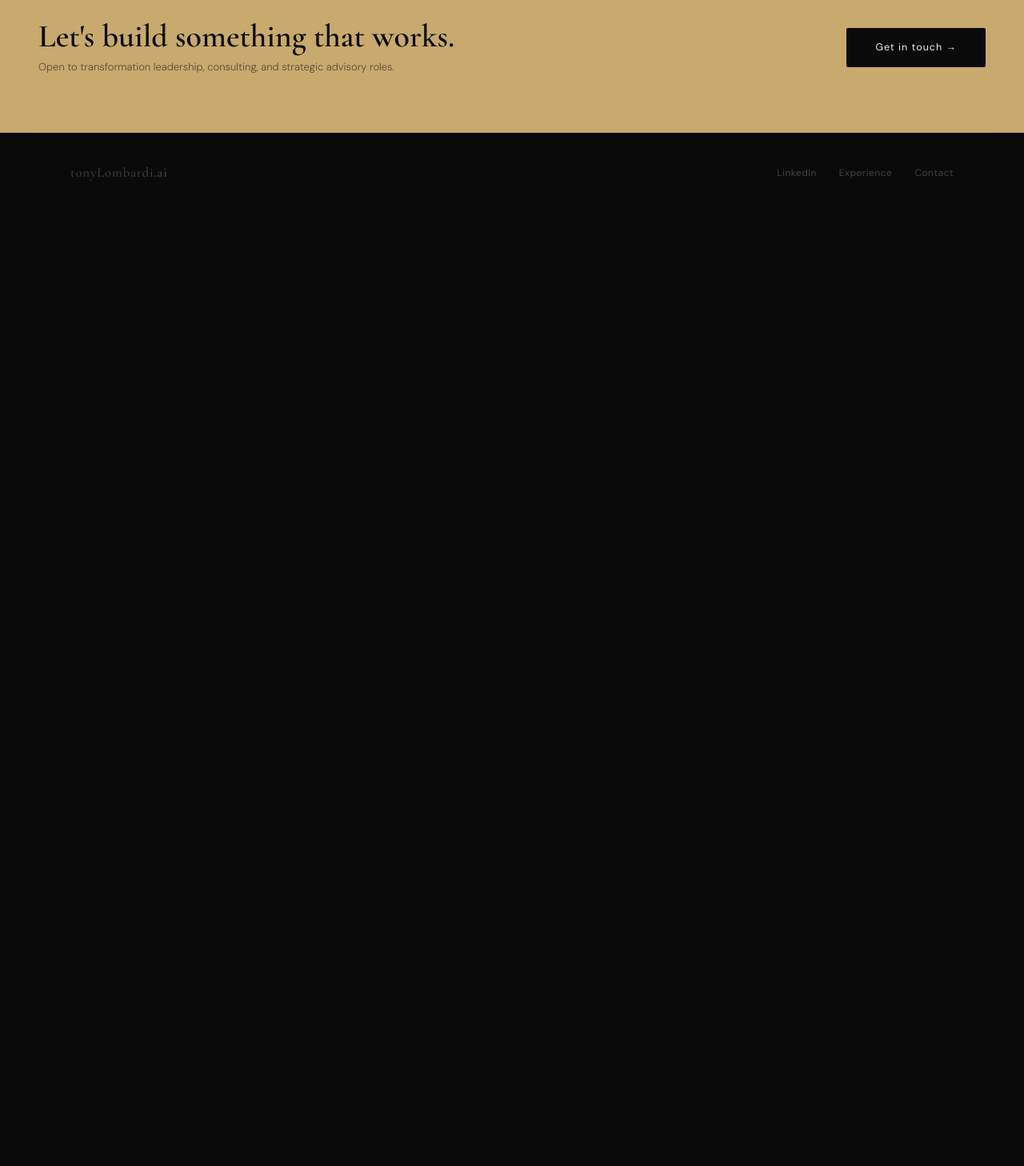
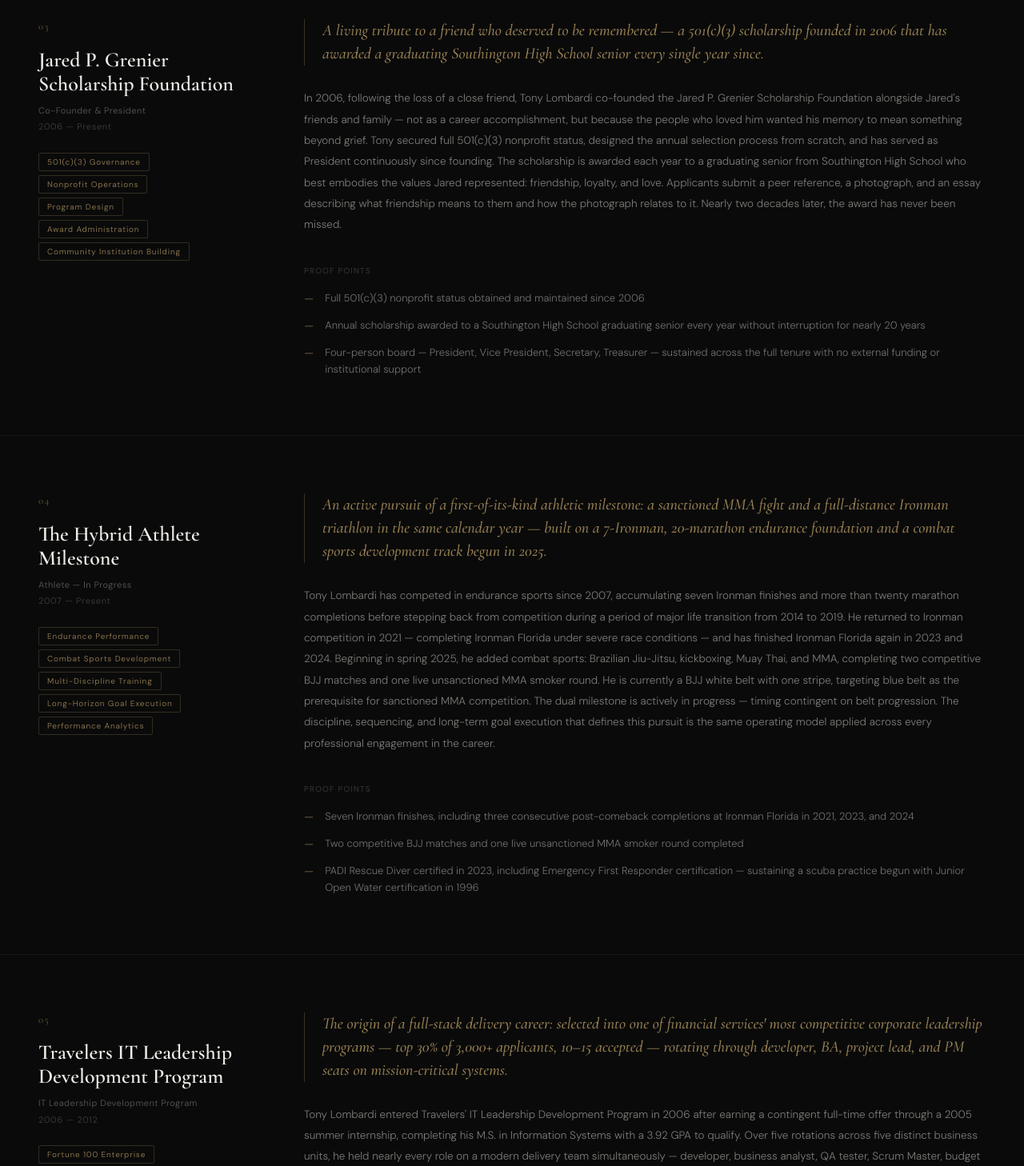
Before and after one commit to tonylombardi-22/personal_branding, a Next.js app: page /projects in a window 1280 px wide. Shown: the part 1760-3218 px from the top of the page at 80% size. Before the commit the page ends 2024 px from the top, so only its background shows below. Built offline with nearby package versions, Linux system fonts and the light colour scheme.

Commit message:
projects page expanded to five

```diff
--- a/app/projects/page.tsx
+++ b/app/projects/page.tsx
@@ -5,7 +5,7 @@ import type { Metadata } from "next";
 export const metadata: Metadata = {
   title: "Projects | Tony Lombardi",
   description:
-    "DMV 2.0 — a patented GovTech disruption concept adopted by a gubernatorial campaign. a combat sports venture — a complete digital operating infrastructure and AI-enabled performance analytics platform built from zero.",
+    "DMV 2.0 · a combat sports venture · Jared P. Grenier Scholarship Foundation · The Hybrid Athlete Milestone · Travelers ITLDP. Five projects that show the range.",
 };
 
 const projects = [
@@ -40,6 +40,54 @@ const projects = [
     tags: ["AI-Enabled Operations", "Sports Technology", "Operating Model Design", "Digital Infrastructure", "Startup"],
     role: "Director, Digital Transformation & AI Operations",
     year: "2025 — Present",
+  },
+  {
+    number: "03",
+    name: "Jared P. Grenier Scholarship Foundation",
+    positioning:
+      "A living tribute to a friend who deserved to be remembered — a 501(c)(3) scholarship founded in 2006 that has awarded a graduating Southington High School senior every single year since.",
+    summary:
+      "In 2006, following the loss of a close friend, Tony Lombardi co-founded the Jared P. Grenier Scholarship Foundation alongside Jared's friends and family — not as a career accomplishment, but because the people who loved him wanted his memory to mean something beyond grief. Tony secured full 501(c)(3) nonprofit status, designed the annual selection process from scratch, and has served as President continuously since founding. The scholarship is awarded each year to a graduating senior from Southington High School who best embodies the values Jared represented: friendship, loyalty, and love. Applicants submit a peer reference, a photograph, and an essay describing what friendship means to them and how the photograph relates to it. Nearly two decades later, the award has never been missed.",
+    proofPoints: [
+      "Full 501(c)(3) nonprofit status obtained and maintained since 2006",
+      "Annual scholarship awarded to a Southington High School graduating senior every year without interruption for nearly 20 years",
+      "Four-person board — President, Vice President, Secretary, Treasurer — sustained across the full tenure with no external funding or institutional support",
+    ],
+    tags: ["501(c)(3) Governance", "Nonprofit Operations", "Program Design", "Award Administration", "Community Institution Building"],
+    role: "Co-Founder & President",
+    year: "2006 — Present",
+  },
+  {
+    number: "04",
+    name: "The Hybrid Athlete Milestone",
+    positioning:
+      "An active pursuit of a first-of-its-kind athletic milestone: a sanctioned MMA fight and a full-distance Ironman triathlon in the same calendar year — built on a 7-Ironman, 20-marathon endurance foundation and a combat sports development track begun in 2025.",
+    summary:
+      "Tony Lombardi has competed in endurance sports since 2007, accumulating seven Ironman finishes and more than twenty marathon completions before stepping back from competition during a period of major life transition from 2014 to 2019. He returned to Ironman competition in 2021 — completing Ironman Florida under severe race conditions — and has finished Ironman Florida again in 2023 and 2024. Beginning in spring 2025, he added combat sports: Brazilian Jiu-Jitsu, kickboxing, Muay Thai, and MMA, completing two competitive BJJ matches and one live unsanctioned MMA smoker round. He is currently a BJJ white belt with one stripe, targeting blue belt as the prerequisite for sanctioned MMA competition. The dual milestone is actively in progress — timing contingent on belt progression. The discipline, sequencing, and long-term goal execution that defines this pursuit is the same operating model applied across every professional engagement in the career.",
+    proofPoints: [
+      "Seven Ironman finishes, including three consecutive post-comeback completions at Ironman Florida in 2021, 2023, and 2024",
+      "Two competitive BJJ matches and one live unsanctioned MMA smoker round completed",
+      "PADI Rescue Diver certified in 2023, including Emergency First Responder certification — sustaining a scuba practice begun with Junior Open Water certification in 1996",
+    ],
+    tags: ["Endurance Performance", "Combat Sports Development", "Multi-Discipline Training", "Long-Horizon Goal Execution", "Performance Analytics"],
+    role: "Athlete — In Progress",
+    year: "2007 — Present",
+  },
+  {
+    number: "05",
+    name: "Travelers IT Leadership Development Program",
+    positioning:
+      "The origin of a full-stack delivery career: selected into one of financial services' most competitive corporate leadership programs — top 30% of 3,000+ applicants, 10–15 accepted — rotating through developer, BA, project lead, and PM seats on mission-critical systems.",
+    summary:
+      "Tony Lombardi entered Travelers' IT Leadership Development Program in 2006 after earning a contingent full-time offer through a 2005 summer internship, completing his M.S. in Information Systems with a 3.92 GPA to qualify. Over five rotations across five distinct business units, he held nearly every role on a modern delivery team simultaneously — developer, business analyst, QA tester, Scrum Master, budget owner, and team leader — often within a single engagement. He also chaired the Leadership Development Intern Program during his LDP tenure, designing programming, mentoring early-career talent, and running the pipeline that fed future cohorts. The breadth of that foundation — built at a Fortune 100 insurer alongside ThoughtWorks consultants, years before Agile reached mainstream corporate adoption — is the ground-level credibility that distinguishes every transformation leadership role that followed.",
+    proofPoints: [
+      "Selected into the Travelers ITLDP in the top 30% of a cohort drawn from 3,000+ applicants — 10 to 15 participants accepted annually",
+      "Completed five rotations across five distinct business units spanning Agile development, infrastructure project management, QA team leadership, waterfall budget delivery, and legacy system modernization",
+      "Chaired the Leadership Development Intern Program during LDP tenure — designing programming and mentoring early-career talent across the full early-in-career pipeline",
+    ],
+    tags: ["Fortune 100 Enterprise", "Multi-Role Delivery Immersion", "Early-Career Foundation", "Agile Methodology", "Talent Development"],
+    role: "IT Leadership Development Program",
+    year: "2006 — 2012",
   },
 ];
 
```
